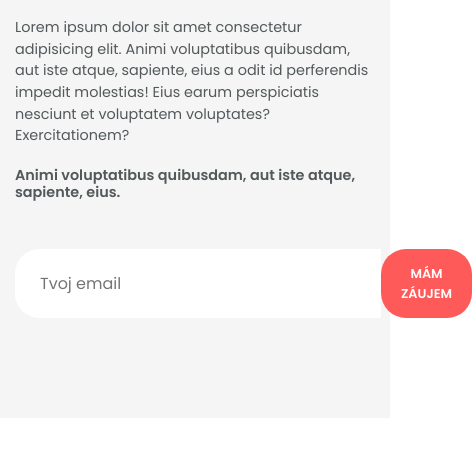
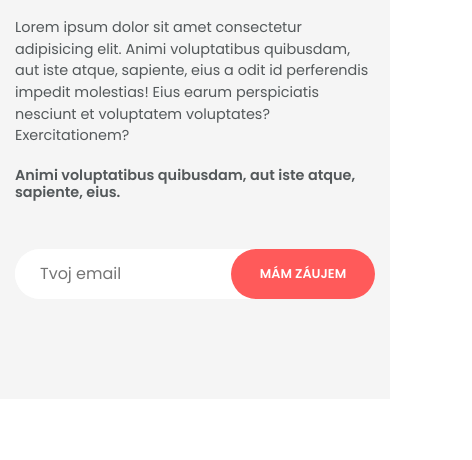
Before and after one commit to Progressbar/noodles-landing, a website: page public/index.html in a window 390 px wide. Shown: the part 384-844 px from the top of the page, 472 px wide, since content can reach past the window. Drawn offline with nearby package versions, Linux system fonts and the light colour scheme.

Commit message:
Fix email button mobile

```diff
--- a/public/main.css
+++ b/public/main.css
@@ -142,15 +142,16 @@ footer p {
   display: flex;
   border: none;
   outline: none;
-  padding: 0 25px;
+  padding: 0 0 0 25px;
   flex-grow: 1;
   border-top-left-radius: var(--mail-input-radius-size);
   border-bottom-left-radius: var(--mail-input-radius-size);
 }
 
 .mail-input__button {
+  height: 100%;
+  width: 160px;
   border-radius: var(--mail-input-radius-size);
-  height: 100%;
   display: flex;
   border: none;
   outline: none;
@@ -164,9 +165,15 @@ footer p {
 }
 
 @media (max-width: 575.98px) {
+  .mail-input__input {
+    width: 50%;
+  }
   .mail-input__button {
-    padding: 15px 20px;
+    padding: 15px 0;
+    width: 40%;
     font-size: 0.8rem;
+    text-align: center;
+    display: block;
   }
 }
 
```
